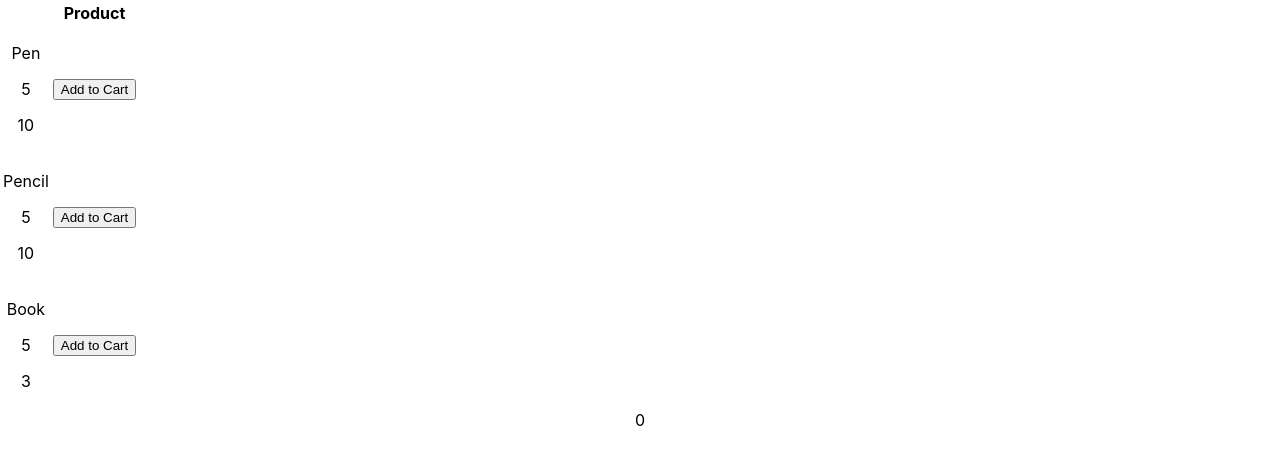
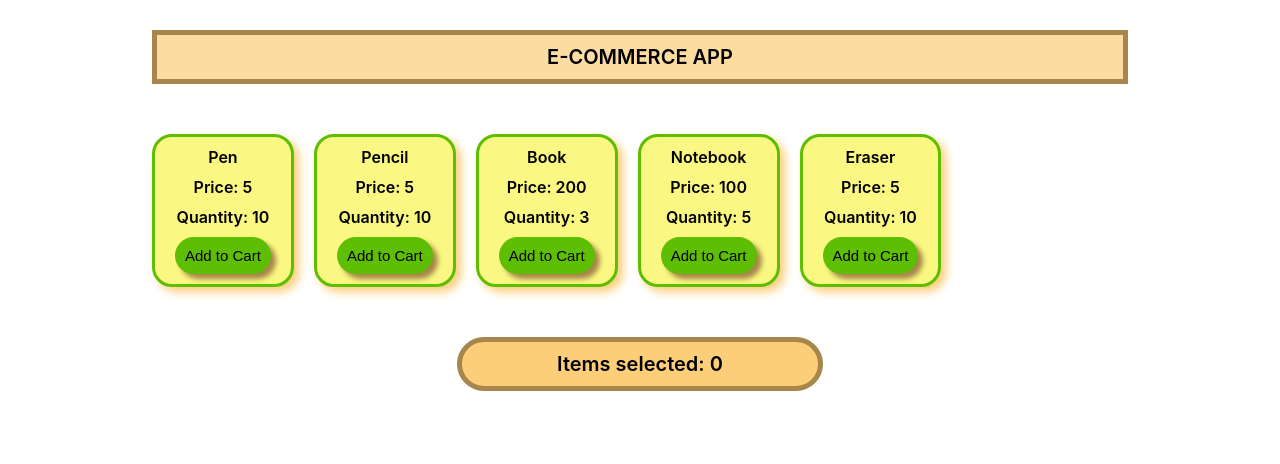
Before and after one commit to jannat-349/E-commerce-app-REACT, a React (Create React App) app in the folder add-to-cart-react/: page / in a window 1280 px wide. Shown: the top 464 px of the page. Built offline with nearby package versions, Linux system fonts and the light colour scheme.

Commit message:
added some css

```diff
--- a/add-to-cart-react/src/product/Product.jsx
+++ b/add-to-cart-react/src/product/Product.jsx
@@ -10,7 +10,9 @@ export default function Product() {
       quantity: 10,
     },
     { productName: "Pencil", price: 5, quantity: 10 },
-    { productName: "Book", price: 5, quantity: 3 },
+    { productName: "Book", price: 200, quantity: 3 },
+    { productName: "Notebook", price: 100, quantity: 5 },
+    { productName: "Eraser", price: 5, quantity: 10 },
   ]);
   const [addToCart, setAddToCart] = useState([]);
   return (
--- a/add-to-cart-react/src/product/ProductContext.js
+++ b/add-to-cart-react/src/product/ProductContext.js
@@ -1,4 +1,3 @@
 import React from "react";
-import Product from "./Product";
 
 export default React.createContext({});
--- /dev/null
+++ b/add-to-cart-react/src/product/ProductOutput.css
@@ -0,0 +1,73 @@
+*{
+    margin: 0;
+    padding: 0;
+    box-sizing: border-box;
+}
+.output {
+    display: flex;
+    flex-direction: column;
+    padding: 30px;
+    gap: 50px;
+}
+
+.product__cart{
+    display: flex;
+    gap: 20px;
+    width: 80%;
+    margin: auto;
+}
+.product {
+    border: 3px solid rgb(93, 190, 3);
+    display: flex;
+    flex-direction: column;
+    gap: 10px;
+    padding: 10px 20px;
+    background-color: rgb(250, 248, 130);
+    box-shadow: 5px 5px 10px rgb(252, 206, 121);
+    border-radius: 20px;
+}
+.product__info{
+    display: flex;
+    flex-direction: column;
+    gap: 10px;
+    font-weight: 600;
+}
+
+.addCart__btn {
+    border-style: none;
+    background-color: rgb(93, 190, 3);
+    padding: 10px;
+    border-radius: 50px;
+    font-size: 15px;
+    box-shadow:  5px 5px 5px rgb(166, 134, 74);
+    transition: all 0.3s;
+}
+.addCart__btn:hover {
+    cursor: pointer;
+    opacity: 60%;
+}
+.addCart__btn:active {
+    opacity: 90%;
+    transform: scale(1.25);
+}
+
+.title {
+    background-color: rgb(252, 206, 121, 0.7);
+    width: 80%;
+    margin: auto;
+    padding: 10px 20px;
+    font-size: 20px;
+    font-weight: 600;
+    border: 5px solid rgb(166, 134, 74);
+}
+
+.addCart__count {
+    background-color: rgb(252, 206, 121);
+    border: 5px solid rgb(166, 134, 74);
+    border-radius: 50px;
+    width: 30%;
+    margin: auto;
+    padding: 10px 20px;
+    font-size: 20px;
+    font-weight: 600;
+}
--- a/add-to-cart-react/src/product/ProductOutput.jsx
+++ b/add-to-cart-react/src/product/ProductOutput.jsx
@@ -1,27 +1,19 @@
 import { useContext, useState } from "react";
 import ProductContext from "./ProductContext";
-
+import "./ProductOutput.css";
 function ProductOutput() {
   const { products, setProducts, addToCart, setAddToCart } =
     useContext(ProductContext);
   //   const [product, setProduct] = useState({});
   function addCart(index) {
     if (products[index].quantity > 0) {
-      // setProduct((product) => ({...product, quantity: product.quantity - 1}));
-      // console.log(product);
-      // const product = [...products][index];
-      // console.log(product);
-      // product.quantity = product.quantity - 1;
-      //   console.log(products[index].quantity);
       const newProducts = products.map((product) => {
         if (product.productName === products[index].productName) {
-        //   console.log(product);
           return { ...product, quantity: products[index].quantity - 1 };
         }
         return product;
       });
       setProducts(newProducts);
-      //   console.log(products[index].quantity);
       setAddToCart([...addToCart, products[index].productName]);
     } else {
       alert("Stock Out!!!!!!!");
@@ -29,30 +21,24 @@ function ProductOutput() {
   }
   return (
     <div className="output">
-      <table className="product__tbl">
-        <thead>
-          <tr>
-            <th></th>
-            {products.length ? <th>Product</th> : <></>}
-            <th></th>
-          </tr>
-        </thead>
-        <tbody>
-          {products.map((product, index) => (
-            <tr key={index}>
-              <td>
-                <p>{product.productName}</p>
-                <p>{product.price}</p>
-                <p>{product.quantity}</p>
-              </td>
-              <td>
-                <button onClick={() => addCart(index)}>Add to Cart</button>
-              </td>
-            </tr>
-          ))}
-        </tbody>
-      </table>
-      <div>{addToCart.length}</div>
+        <div className="title">E-COMMERCE APP</div>
+      <div className="product__cart">
+        {products.map((product, index) => (
+          <div key={index} className="product">
+            <div className="product__info">
+              <div className="product__name">{product.productName}</div>
+              <div className="product__price">Price: {product.price}</div>
+              <div className="product__quantity">Quantity: {product.quantity}</div>
+            </div>
+            <div className="addCart">
+              <button onClick={() => addCart(index)} className="addCart__btn">
+                Add to Cart
+              </button>
+            </div>
+          </div>
+        ))}
+      </div>
+      <div className="addCart__count">Items selected: {addToCart.length}</div>
     </div>
   );
 }
```
